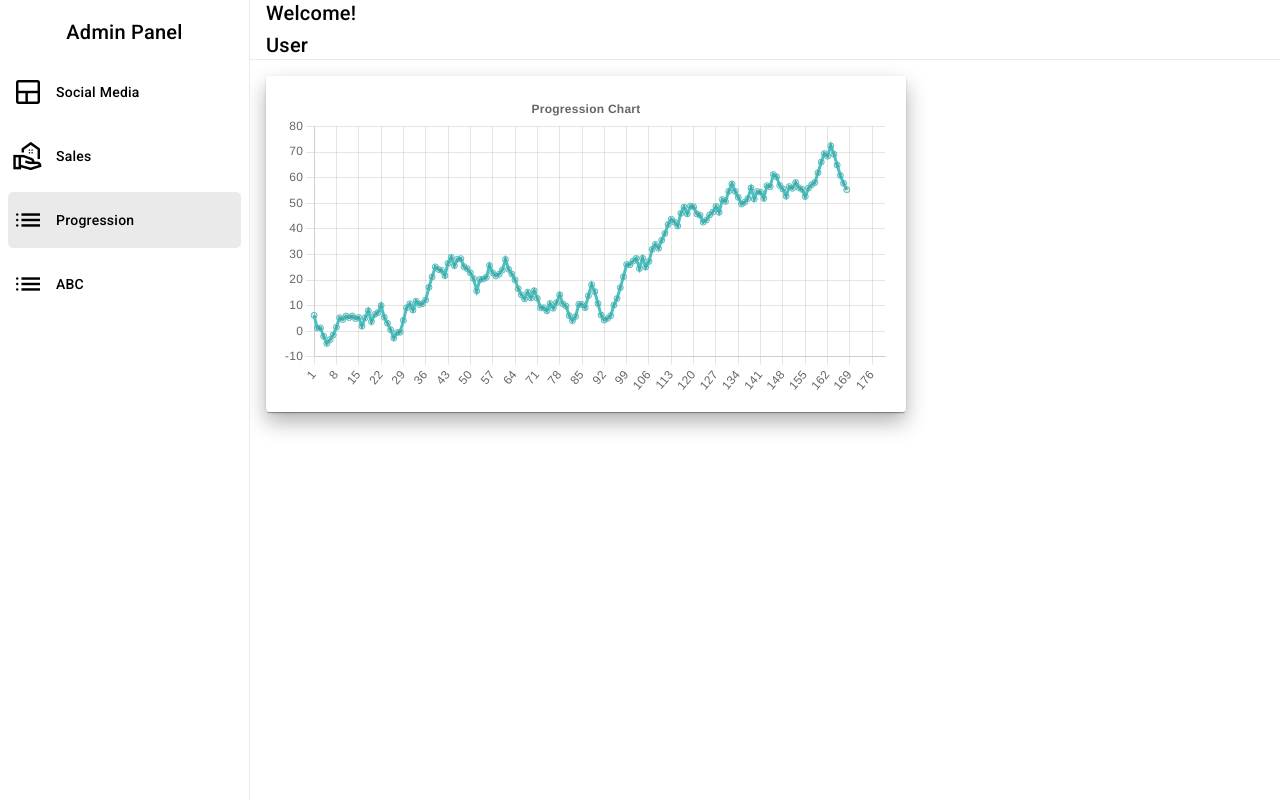
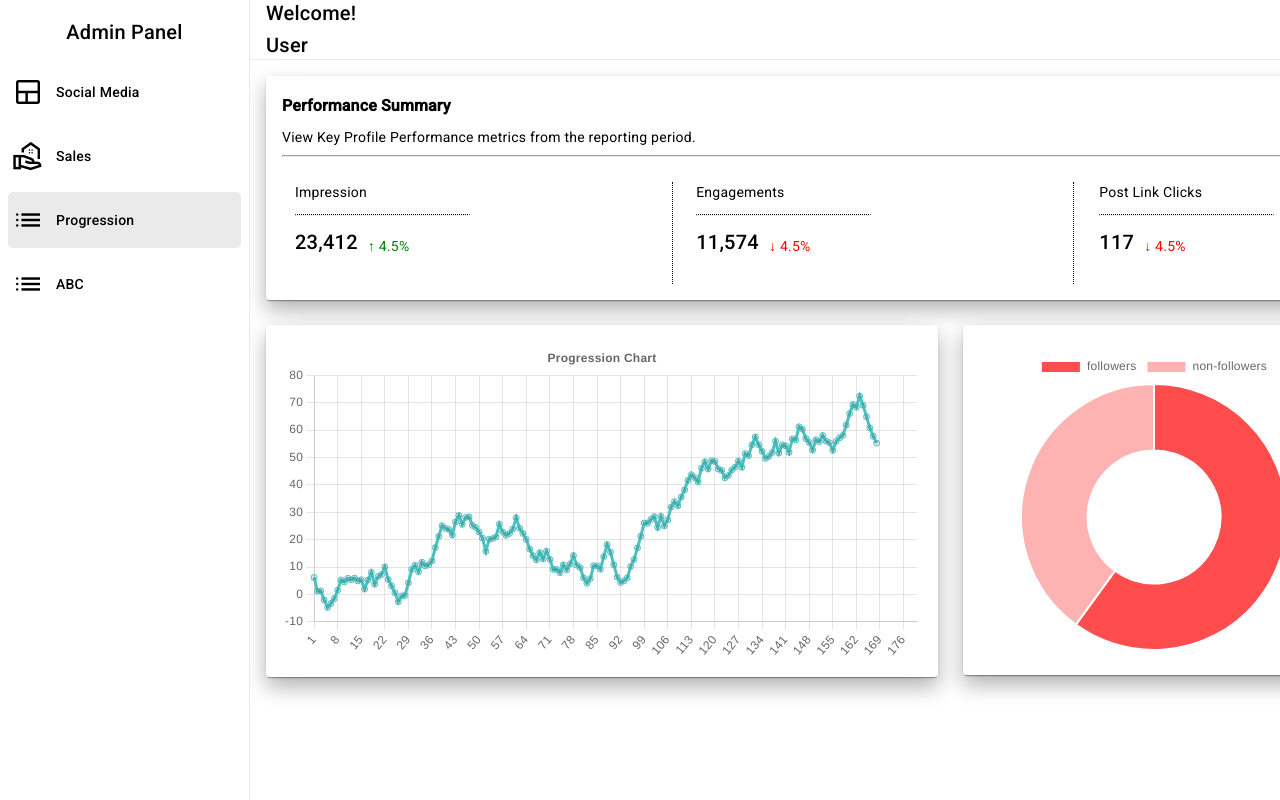
Before and after one commit to Mitul2711/DataVisualizationDashboard, an Angular app: page /progression in a window 1280 px wide. Shown: the top 800 px of the page. Built offline with nearby package versions, Linux system fonts and the light colour scheme.

Commit message:
design progerssion page

```diff
--- a/src/app/components/dashboard/dashboard.component.html
+++ b/src/app/components/dashboard/dashboard.component.html
@@ -82,9 +82,6 @@
             </mat-card-content>
         </mat-card>
     </div>
-
-
-
 </div>
 
 <div class="male" style="margin-top: 25px; width:100%">
--- a/src/app/components/dashboard/dashboard.component.ts
+++ b/src/app/components/dashboard/dashboard.component.ts
@@ -24,7 +24,6 @@ export class DashboardComponent implements OnInit {
 
   ngOnInit(): void {
     this.getData()
-    this.renderChart();
   }
 
   getData() {
@@ -43,9 +42,9 @@ export class DashboardComponent implements OnInit {
         this.facebookFollowers.push(e.facebookFollower.split(',').map((value: any) => parseFloat(value.trim())));
         this.twitterFollowers.push(e.twitterFollower.split(',').map((value: any) => parseFloat(value.trim())));
       });
-
-    this.doughnutChart(this.perCount);
-    this.lineChart(this.instaFollowers[0], this.facebookFollowers[0], this.twitterFollowers[0]);
+      this.renderChart();
+      this.doughnutChart(this.perCount);
+      this.lineChart(this.instaFollowers[0], this.facebookFollowers[0], this.twitterFollowers[0]);
     })
   }
 
--- a/src/app/components/progression/progression.component.html
+++ b/src/app/components/progression/progression.component.html
@@ -1,7 +1,76 @@
 <div>
-    <mat-card class="mat2-width">
+    <mat-card class="example">
         <mat-card-content class="three-d-card">
-            <canvas id="progression"></canvas>
+
+            <div class="title">
+                <h3><strong>Performance Summary</strong></h3>
+                <p style="margin-bottom: 8px;">
+                    View Key Profile Performance metrics from the reporting period.
+                </p>
+            </div>
+            <hr style="border-color: rgb(243, 238, 238); margin-bottom: 25px;">
+
+            <div class="div-mrg">
+                <div class="fbox">
+                    <p>Impression</p>
+                    <hr style="border-top: dotted 1px; width:175px; margin-bottom: 2px">
+                    <div class="row" style="margin-top: 10px;">
+                        <h2>23,412</h2>
+                        <span style="font-weight: 400;color: green; margin: 10px 0 0 10px">↑ 4.5%</span>
+                    </div>
+                </div>
+                <div style="margin-left: 23px;" class="fbox">
+                    <p>Engagements</p>
+                    <hr style="border-top: dotted 1px; width:175px; margin-bottom: 2px">
+                    <div class="row" style="margin-top: 10px;">
+                        <h2>11,574</h2>
+                        <span style="font-weight: 400;color: red; margin: 10px 0 0 10px">↓ 4.5%</span>
+                    </div>
+                </div>
+                <div class="amount" style="margin-right: 15rem;margin-left:25px">
+                    <p>Post Link Clicks</p>
+                    <hr style="border-top: dotted 1px; width:175px; margin-bottom: 2px">
+                    <div class="row" style="margin-top: 10px;">
+                        <h2>117</h2>
+                        <span style="font-weight: 400;color: red; margin: 10px 0 0 10px">↓ 4.5%</span>
+                    </div>
+                </div>
+            </div>
+
+
         </mat-card-content>
     </mat-card>
 </div>
+
+<div class="row">
+    <div style="margin-top: 25px; margin-right: 25px">
+        <mat-card class="mat2-width">
+            <mat-card-content class="three-d-card">
+                <canvas id="progression"></canvas>
+            </mat-card-content>
+        </mat-card>
+    </div>
+    <div style="margin-top: 25px;">
+        <mat-card class="mat-width">
+            <mat-card-content class="three-d-card">
+                <div class="row" style="margin: 10px 0 8px 0;">
+                    <div style="margin-left: 25px;">
+                        <canvas id="doughnet"></canvas>
+                    </div>
+
+                    <div style="margin: 70px 15px 0 40px;">
+                        <h2 style="margin-bottom: 20px">Percentage Amount Of Followers</h2>
+
+                        <div class="male">
+                            <h3 style="margin: 20px 0 0 40px; color:rgb(123, 118, 118)">Followers :  40%</h3>
+                        </div>
+
+                        <div class="male" style="margin-top: 25px;">
+                            <h3 style="margin: 20px 0 0 40px; color:rgb(123, 118, 118)">Non-Followers :  60%</h3>
+                        </div>
+                    </div>
+                </div>
+            </mat-card-content>
+        </mat-card>
+    </div>
+</div>
--- a/src/app/components/progression/progression.component.scss
+++ b/src/app/components/progression/progression.component.scss
@@ -6,5 +6,47 @@
 
 
 .mat2-width {
-    width: 40rem;
+    width: 42rem;
 }
+
+.mat-width{
+    width: 45rem;
+}
+
+.example-card {
+    max-width: 100%;
+}
+
+.title h3 {
+    margin-bottom: 7px;
+}
+
+.three-d-card {
+    transform-style: preserve-3d;
+    transition: transform 0.5s;
+    box-shadow: 0 10px 20px rgba(0, 0, 0, 0.3);
+}
+
+.div-mrg {
+    display: flex;
+    flex-direction: row;
+    margin-left: 13px;
+}
+
+.fbox {
+    width: 49.5%;
+    border-right: 1px dotted black;
+}
+
+.div-btm {
+    margin-bottom: 25   px;
+}
+
+.amount {
+    margin-bottom: 10px;
+}
+
+.row {
+    display: flex;
+    flex-direction: row;
+}
--- a/src/app/components/progression/progression.component.ts
+++ b/src/app/components/progression/progression.component.ts
@@ -53,6 +53,7 @@ export class ProgressionComponent implements OnInit {
     };
 
     this.chart();
+    this.doughnet();
 
   }
 
@@ -61,10 +62,6 @@ export class ProgressionComponent implements OnInit {
   prev: any = 10;
   prev2: any = 8;
   insta: any[] = [];
-
-  getData() {
-
-  }
 
   getForData() {
     for (let i = 0; i < 180; i++) {
@@ -125,4 +122,19 @@ export class ProgressionComponent implements OnInit {
     });
   }
 
+  doughnet() {
+    new Chart('doughnet', {
+      type: 'doughnut',
+      data: {
+        labels: ['followers', 'non-followers'],
+        datasets: [
+          {
+            data: [60,40],
+            backgroundColor: ['rgba(255, 0, 0, 0.7)', 'rgba(255, 0, 0, 0.3)']
+          },
+        ]
+      }
+    });
+  }
+
 }
```
